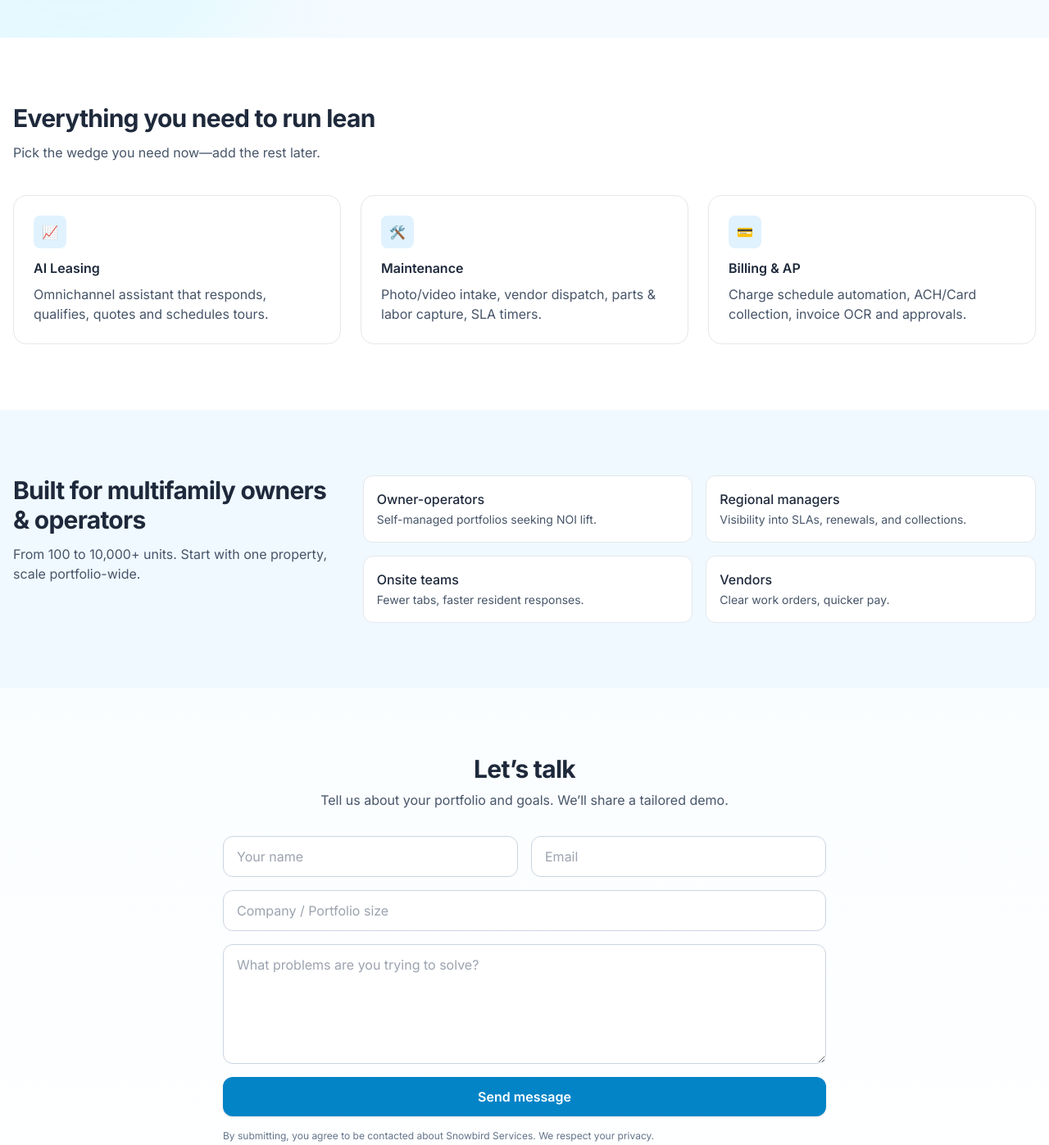
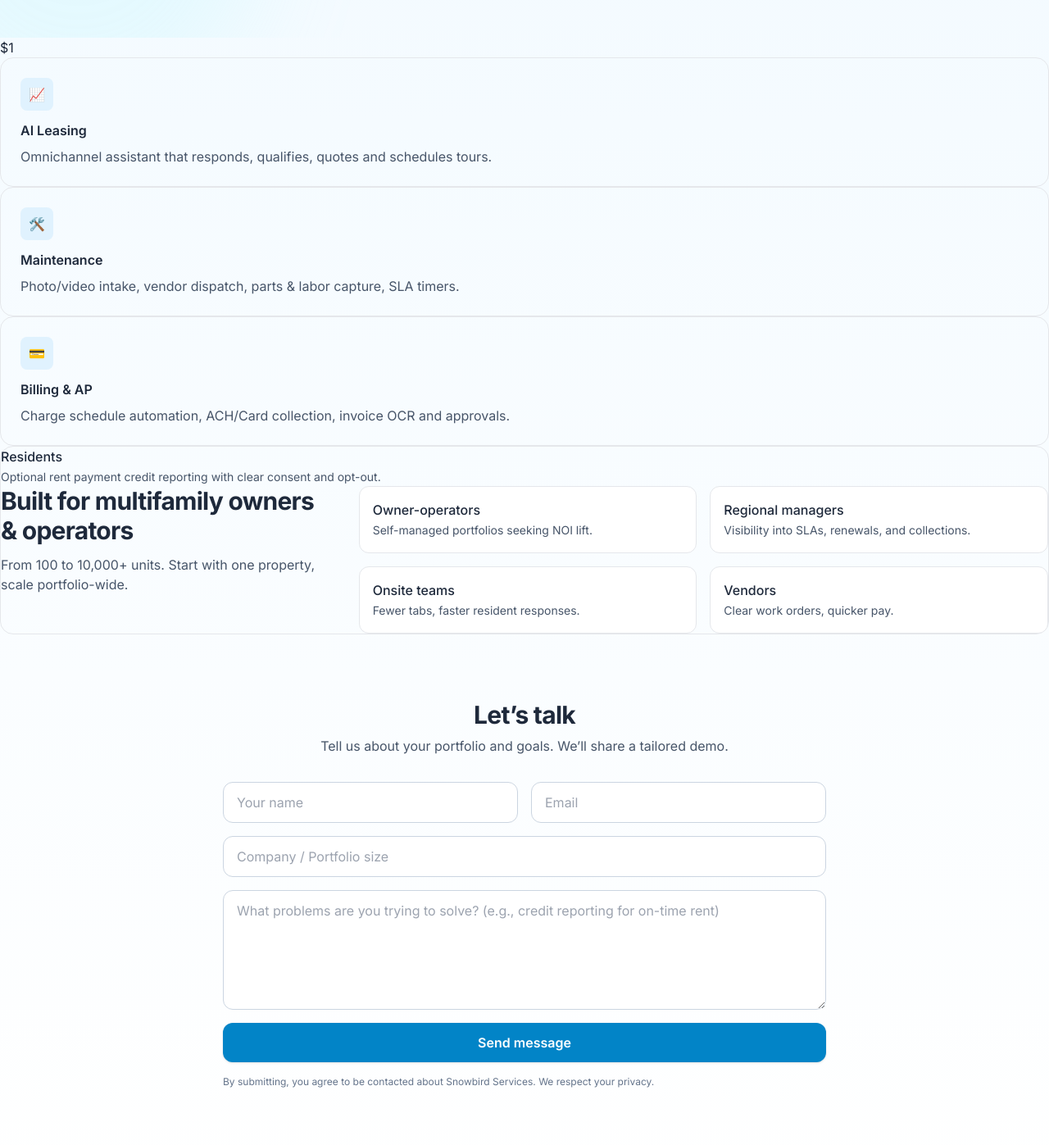
Before and after one commit to snowbirdservices/snowbird-site, a plain HTML site: page index.html in a window 1280 px wide. Shown: the part 520-1917 px from the top of the page at 82% size. Drawn offline with nearby package versions, Linux system fonts and the light colour scheme.

Commit message:
Update index.html

```diff
--- a/index.html
+++ b/index.html
@@ -4,7 +4,7 @@
   <meta charset="utf-8" />
   <meta name="viewport" content="width=device-width, initial-scale=1" />
   <title>Snowbird Services — Multifamily Property Technology</title>
-  <meta name="description" content="Snowbird Services builds modern property technology for the multifamily industry: AI leasing, maintenance automation, resident experience, and analytics." />
+  <meta name="description" content="Snowbird Services builds modern property technology for the multifamily industry: AI leasing, maintenance automation, resident experience, credit reporting, and analytics." />
   <link rel="preconnect" href="https://fonts.googleapis.com">
   <link rel="preconnect" href="https://fonts.gstatic.com" crossorigin>
   <link href="https://fonts.googleapis.com/css2?family=Inter:wght@300;400;500;600;700;800&display=swap" rel="stylesheet">
@@ -81,14 +81,7 @@
     </div>
   </section>
 
-  <!-- Features -->
-  <section id="features" class="py-20 bg-white">
-    <div class="mx-auto max-w-7xl px-4">
-      <div class="max-w-3xl">
-        <h2 class="text-3xl font-bold tracking-tight">Everything you need to run lean</h2>
-        <p class="mt-3 text-slate-600">Pick the wedge you need now—add the rest later.</p>
-      </div>
-      <div class="mt-10 grid md:grid-cols-3 gap-6">
+  $1
         <div class="rounded-2xl border p-6">
           <div class="h-10 w-10 rounded-lg bg-sky-100 text-sky-700 flex items-center justify-center mb-3">📈</div>
           <h3 class="font-semibold">AI Leasing</h3>
@@ -104,14 +97,8 @@
           <h3 class="font-semibold">Billing & AP</h3>
           <p class="mt-2 text-slate-600">Charge schedule automation, ACH/Card collection, invoice OCR and approvals.</p>
         </div>
-      </div>
-    </div>
-  </section>
-
-  <!-- Solutions -->
-  <section id="solutions" class="py-20 bg-sky-50">
-    <div class="mx-auto max-w-7xl px-4">
-      <div class="grid md:grid-cols-3 gap-8 items-start">
+        <div class="rounded-2xl border p$1
+          <li class="rounded-xl border bg-white p-4"><span class="font-medium">Residents</span><br><span class="text-slate-600 text-sm">Optional rent payment credit reporting with clear consent and opt-out.</span></li>     <div class="grid md:grid-cols-3 gap-8 items-start">
         <div>
           <h2 class="text-3xl font-bold tracking-tight">Built for multifamily owners & operators</h2>
           <p class="mt-3 text-slate-600">From 100 to 10,000+ units. Start with one property, scale portfolio-wide.</p>
@@ -138,7 +125,7 @@
           <input required type="email" name="email" placeholder="Email" class="w-full rounded-xl border border-slate-300 px-4 py-3 focus:outline-none focus:ring-2 focus:ring-sky-500" />
         </div>
         <input type="text" name="company" placeholder="Company / Portfolio size" class="w-full rounded-xl border border-slate-300 px-4 py-3 focus:outline-none focus:ring-2 focus:ring-sky-500" />
-        <textarea name="message" rows="5" placeholder="What problems are you trying to solve?" class="w-full rounded-xl border border-slate-300 px-4 py-3 focus:outline-none focus:ring-2 focus:ring-sky-500"></textarea>
+        <textarea name="message" rows="5" placeholder="What problems are you trying to solve? (e.g., credit reporting for on-time rent)" class="w-full rounded-xl border border-slate-300 px-4 py-3 focus:outline-none focus:ring-2 focus:ring-sky-500"></textarea>
         <button type="submit" class="inline-flex justify-center rounded-xl bg-sky-600 px-6 py-3 text-white font-semibold shadow hover:bg-sky-700">Send message</button>
         <p class="text-xs text-slate-500">By submitting, you agree to be contacted about Snowbird Services. We respect your privacy.</p>
       </form>
```
